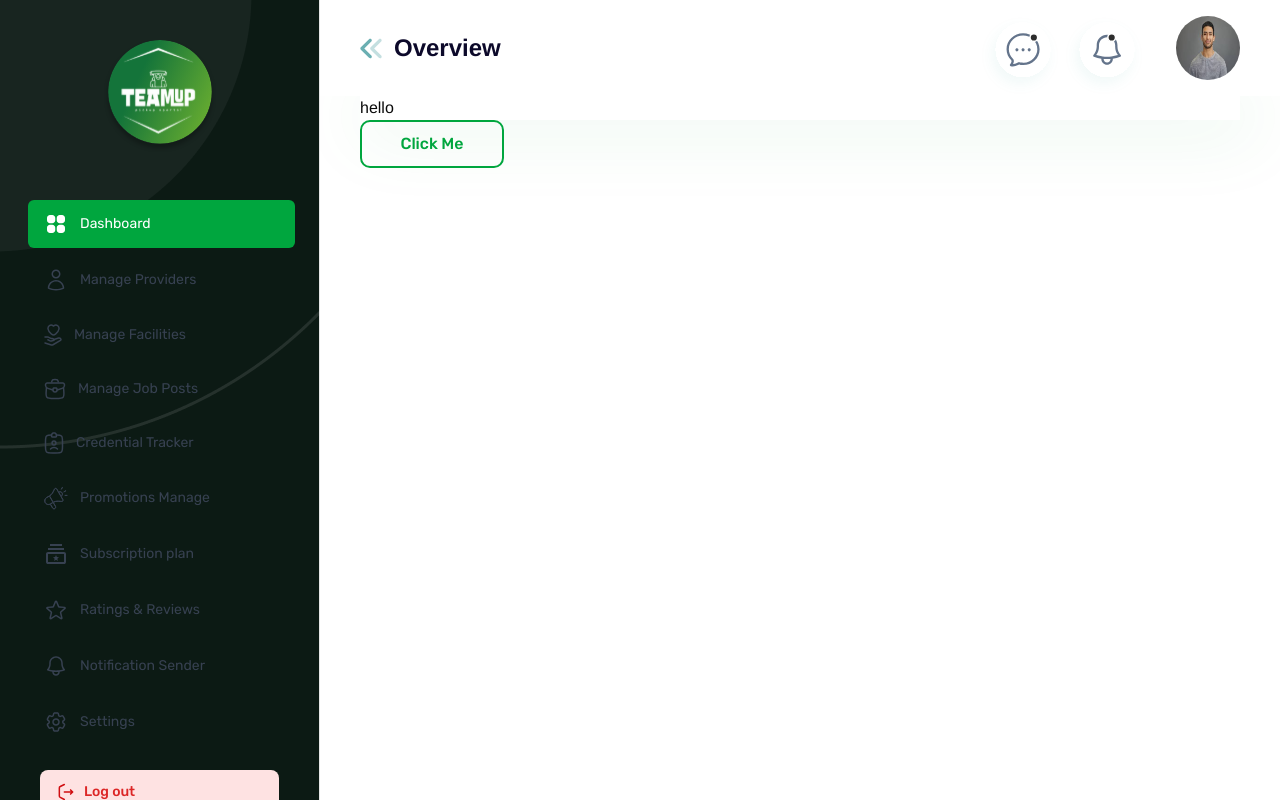
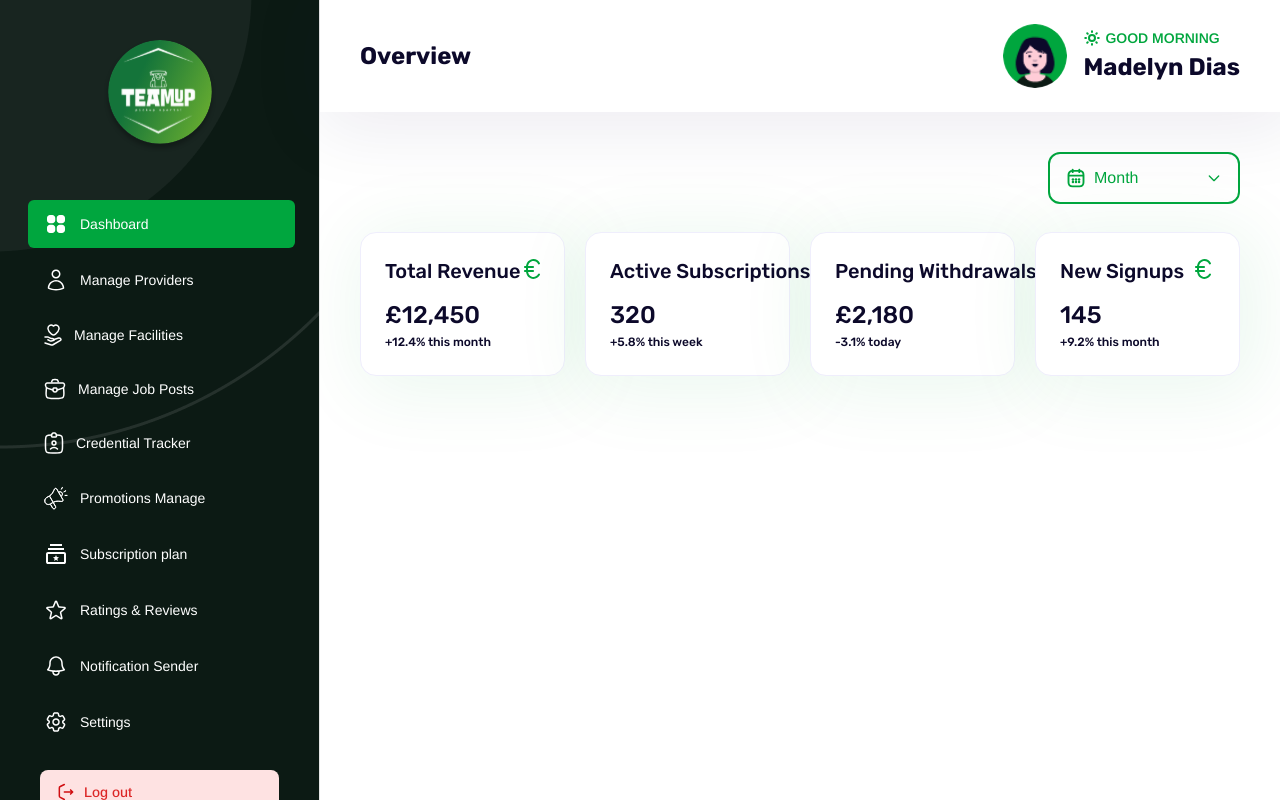
Before and after one commit to SMTech24-official/zerukion_dashboard, a Next.js app: page / in a window 1280 px wide. Built offline with nearby package versions, Linux system fonts and the light colour scheme.

Commit message:
Enhance Dashboard with Overview Cards and Custom Dropdown; update Navbar and styles

```diff
--- a/src/app/globals.css
+++ b/src/app/globals.css
@@ -7,10 +7,10 @@
   --font-poppins: "Rubik", sans-serif;
 }
 h1 {
-  font-family: var(--font-arimo);
+  font-family: var(--font-rubik);
 }
 body {
-  font-family: var(--font-rubik);
+  font-family: var(--font-arimo);
 }
 
 /* pi chart  */
--- a/src/components/Dashboard/Dashboard.tsx
+++ b/src/components/Dashboard/Dashboard.tsx
@@ -1,13 +1,40 @@
-import { Button } from "../ui/button";
+"use client";
+
+import { overviewData } from "@/constants/overviewInfo";
+import OverviewCard from "../ui/OverviewCard";
+import { CustomDropdown } from "../ui/dropdown";
+import { useState } from "react";
 
 export default function Dashboard() {
+  const [selectedTimeType, setSelectedTimeType] = useState("Month");
+  const timeTypes = [
+    { value: "Year", label: "Year" },
+    { value: "Month", label: "Month" },
+    { value: "Week", label: "Week" },
+  ];
   return (
-    <div className="px-10">
-      <h1 className="bg-white shadow-custom ">hello</h1>
-
-      <Button variant="outline"  className="w-36 ">
-        Click Me
-      </Button>
+    <div className="p-5 md:p-10">
+      <div className=" flex justify-end">
+        <div className="w-48">
+          <CustomDropdown
+            options={timeTypes}
+            value={selectedTimeType}
+            onChange={setSelectedTimeType}
+            placeholder="Select a time type"
+          />
+        </div>
+      </div>
+      <div className="grid grid-cols-1 md:grid-cols-2 xl:grid-cols-4 gap-5 py-7">
+        {overviewData?.map((data, index: number) => (
+          <OverviewCard
+            key={index}
+            title={data.title}
+            amount={data.amount}
+            percentage={data.percentage}
+            icon={data.icon}
+          />
+        ))}
+      </div>
     </div>
   );
 }
--- a/src/components/Navbar/DashboardNavbar/NavbarSlider.tsx
+++ b/src/components/Navbar/DashboardNavbar/NavbarSlider.tsx
@@ -109,7 +109,7 @@ const SidebarContent = ({
             className={`flex items-center gap-3 px-4 py-3 mb-2 rounded-md transition-colors ${
               path === item.route
                 ? "bg-primaryColor text-white"
-                : "text-gray-700 hover:bg-primaryColor hover:text-white"
+                : "text-white hover:bg-primaryColor hover:text-white"
             }`}
           >
             <span className="text-xl">
--- a/src/components/Navbar/Navbar.tsx
+++ b/src/components/Navbar/Navbar.tsx
@@ -1,46 +1,23 @@
 "use client";
 
+import profileImage from "@/assets/Avatar.png";
 import Image from "next/image";
-import logo from "@/assets/icon/arrow.svg";
-import profileImage from "@/assets/team1.jpg";
-import message from "@/assets/icon/message.svg";
-import notification from "@/assets/icon/notification.svg";
 
 export default function Navbar() {
   return (
-    <nav className={` h-24 flex px-2 md:px-10  bg-white z-[9] w-full`}>
+    <nav
+      className={`flex items-center px-2 md:px-10 py-6 shadow-[8px_8px_72px_10px_rgba(21,14,73,0.08)]  bg-white z-[9] w-full`}
+    >
       <div className="flex justify-between w-full">
         <div className="hidden md:flex items-center gap-3">
-          <Image
-            src={logo}
-            alt="Logo"
-            className="object-contain h-full"
-            priority
-          />
           <h1 className="text-textColor text-2xl font-bold leading-normal">
             Overview
           </h1>
         </div>
         <div></div>
 
-        <div className=" flex items-center gap-8">
-          <div className="hidden md:flex items-center gap-1 mt-4">
-            <Image
-              src={message}
-              alt="Logo"
-              height={200}
-              width={200}
-              className="h-20 w-20"
-            />
+        <div className=" flex items-center gap-4">
 
-            <Image
-              src={notification}
-              alt="Logo"
-              height={200}
-              width={200}
-              className="h-20 w-20"
-            />
-          </div>
 
           <Image
             src={profileImage}
@@ -48,6 +25,45 @@ export default function Navbar() {
             className="h-16 w-16 rounded-full"
             priority
           />
+          <div>
+            <div className="flex items-center gap-1">
+              <svg
+                xmlns="http://www.w3.org/2000/svg"
+                width="18"
+                height="18"
+                viewBox="0 0 18 18"
+                fill="none"
+              >
+                <g clip-path="url(#clip0_3016_1790)">
+                  <path
+                    d="M9 12C10.6569 12 12 10.6569 12 9C12 7.34315 10.6569 6 9 6C7.34315 6 6 7.34315 6 9C6 10.6569 7.34315 12 9 12Z"
+                    stroke="#00A63E"
+                    stroke-width="2"
+                    stroke-linecap="round"
+                    stroke-linejoin="round"
+                  />
+                  <path
+                    d="M4.725 13.275L4.2 13.8M2.25 9H3H2.25ZM9 2.25V3V2.25ZM15 9H15.75H15ZM9 15V15.75V15ZM4.2 4.2L4.725 4.725L4.2 4.2ZM13.8 4.2L13.275 4.725L13.8 4.2ZM13.275 13.275L13.8 13.8L13.275 13.275Z"
+                    stroke="#00A63E"
+                    stroke-width="2"
+                    stroke-linecap="round"
+                    stroke-linejoin="round"
+                  />
+                </g>
+                <defs>
+                  <clipPath id="clip0_3016_1790">
+                    <rect width="18" height="18" fill="white" />
+                  </clipPath>
+                </defs>
+              </svg>
+              <p className="text-primaryColor text-sm font-semibold leading-[150%] ">
+                GOOD MORNING
+              </p>
+            </div>
+            <h1 className="text-[#0C092A] text-2xl font-bold leading-[150%]">
+              Madelyn Dias
+            </h1>
+          </div>
         </div>
       </div>
     </nav>
--- /dev/null
+++ b/src/components/ui/OverviewCard.tsx
@@ -0,0 +1,36 @@
+import React from "react";
+import { MediaButton } from "./icon";
+interface OverviewCardProps {
+  title?: string;
+  amount?: string;
+  percentage?: string;
+  icon?: any;
+}
+
+export default function OverviewCard({
+  title,
+  amount,
+  percentage,
+  icon,
+}: OverviewCardProps) {
+  return (
+    <div>
+      <div className="bg-white rounded-2xl border border-borderColor p-6 shadow-custom flex justify-between w-full">
+        <div>
+          <h1 className="text-textColor text-base xl:text-xl font-medium leading-[150%] mb-3 truncate line-clamp-1 w-full">
+            {title}
+          </h1>
+          <h1 className="text-textColor text-2xl font-medium leading-[150%]">
+            {amount}
+          </h1>
+          <h1 className="text-textColor text-xs font-medium leading-[150%]">
+            {percentage}
+          </h1>
+        </div>
+        <div>
+          <MediaButton type={icon || "pound"} />
+        </div>
+      </div>
+    </div>
+  );
+}
--- /dev/null
+++ b/src/components/ui/dropdown.tsx
@@ -0,0 +1,166 @@
+"use client";
+
+import { useState, useRef, useEffect } from "react";
+import { cn } from "@/lib/utils";
+import { MediaButton } from "./icon";
+
+interface DropdownOption {
+  value: string;
+  label: string;
+}
+
+interface CustomDropdownProps {
+  options: DropdownOption[];
+  value?: string;
+  onChange?: (value: string) => void;
+  placeholder?: string;
+  className?: string;
+  label?: string;
+}
+
+export function CustomDropdown({
+  options,
+  value,
+  onChange,
+  placeholder = "Select an option",
+  className,
+  label,
+}: CustomDropdownProps) {
+  const [isOpen, setIsOpen] = useState(false);
+  const [selectedValue, setSelectedValue] = useState(value || "");
+  const dropdownRef = useRef<HTMLDivElement>(null);
+
+  // Close dropdown when clicking outside
+  useEffect(() => {
+    function handleClickOutside(event: MouseEvent) {
+      if (
+        dropdownRef.current &&
+        !dropdownRef.current.contains(event.target as Node)
+      ) {
+        setIsOpen(false);
+      }
+    }
+
+    document.addEventListener("mousedown", handleClickOutside);
+    return () => {
+      document.removeEventListener("mousedown", handleClickOutside);
+    };
+  }, []);
+
+  // Handle keyboard navigation
+  useEffect(() => {
+    function handleKeyDown(event: KeyboardEvent) {
+      if (!isOpen) return;
+
+      if (event.key === "Escape") {
+        setIsOpen(false);
+      }
+    }
+
+    document.addEventListener("keydown", handleKeyDown);
+    return () => {
+      document.removeEventListener("keydown", handleKeyDown);
+    };
+  }, [isOpen]);
+
+  const handleSelect = (optionValue: string) => {
+    setSelectedValue(optionValue);
+    setIsOpen(false);
+    onChange?.(optionValue);
+  };
+
+  const selectedOption = options.find(
+    (option) => option.value === selectedValue
+  );
+
+  return (
+    <div className={cn("relative", className)} ref={dropdownRef}>
+      <label
+        htmlFor="description"
+        className="text-sm font-medium text-gray-700"
+      >
+        {label}
+      </label>
+      {/* Trigger Button */}
+      <button
+        type="button"
+        onClick={() => setIsOpen(!isOpen)}
+        className="w-full min-w-48 flex gap-2 items-center justify-between px-4 py-3 text-left text-primaryColor  border-2 border-primaryColor rounded-xl "
+        aria-haspopup="listbox"
+        aria-expanded={isOpen}
+      >
+        <div>
+          <MediaButton type="calender" />
+        </div>
+        <div className="flex items-center justify-between w-full">
+          <span className="block truncate ">
+            {selectedOption ? selectedOption.label : placeholder}
+          </span>
+          <div className="">
+            <svg
+              className={cn(
+                "w-4 h-4 text-primaryColor transition-transform duration-200",
+                isOpen && "rotate-180"
+              )}
+              fill="none"
+              stroke="currentColor"
+              viewBox="0 0 24 24"
+            >
+              <path
+                strokeLinecap="round"
+                strokeLinejoin="round"
+                strokeWidth={2}
+                d="M19 9l-7 7-7-7"
+              />
+            </svg>
+          </div>
+        </div>
+      </button>
+
+      {/* Dropdown Menu */}
+      {isOpen && (
+        <div className="absolute z-[9999] w-full mt-1 bg-white border-2 border-primaryColor rounded-xl  shadow-lg">
+          <ul
+            className="py-1 max-h-60 overflow-auto"
+            role="listbox"
+            aria-label="Options"
+          >
+            {options.map((option) => (
+              <li key={option.value}>
+                <button
+                  type="button"
+                  onClick={() => handleSelect(option.value)}
+                  className={cn(
+                    "w-full px-4 py-3 text-left text-gray-900 hover:bg-primaryColor hover:text-white transition-colors duration-150",
+                    selectedValue === option.value &&
+                      "bg-primaryColor text-white"
+                  )}
+                  role="option"
+                  aria-selected={selectedValue === option.value}
+                >
+                  {option.label}
+                </button>
+              </li>
+            ))}
+          </ul>
+        </div>
+      )}
+    </div>
+  );
+}
+// const [selectedBrand, setSelectedBrand] = useState("");
+
+// const timeTypes = [
+//   { value: "Year", label: "Year" },
+//   { value: "Month", label: "Month" },
+//   { value: "Week", label: "Week" },
+// ];
+
+{
+  /* <CustomDropdown
+  options={carBrands}
+  value={selectedBrand}
+  onChange={setSelectedBrand}
+  placeholder="Select a car brand"
+/>; */
+}
--- a/src/components/ui/icon.tsx
+++ b/src/components/ui/icon.tsx
@@ -2,56 +2,114 @@
 import React from "react";
 
 type MediaButtonProps = {
-  type: "buttonIcon";
+  type: "pound" | "calender";
 };
 
 const icons = {
-  buttonIcon: (
+  pound: (
     <svg
       xmlns="http://www.w3.org/2000/svg"
-      width="32"
-      height="32"
-      viewBox="0 0 20 20"
+      width="24"
+      height="24"
+      viewBox="0 0 24 24"
       fill="none"
     >
       <path
-        d="M14.1743 5.26477L4.85925 14.5798"
-        stroke="url(#paint0_linear_33001_64)"
-        strokeWidth="1.5"
-        strokeLinecap="round"
-        strokeLinejoin="round"
+        fill-rule="evenodd"
+        clip-rule="evenodd"
+        d="M4 10C4 9.44772 4.44772 9 5 9H13C13.5523 9 14 9.44772 14 10C14 10.5523 13.5523 11 13 11H5C4.44772 11 4 10.5523 4 10ZM4 14C4 13.4477 4.44772 13 5 13H13C13.5523 13 14 13.4477 14 14C14 14.5523 13.5523 15 13 15H5C4.44772 15 4 14.5523 4 14Z"
+        fill="#00A63E"
       />
       <path
-        d="M6.4812 4.85956H14.5812V12.9596"
-        stroke="url(#paint1_linear_33001_64)"
-        strokeWidth="1.5"
-        strokeLinecap="round"
-        strokeLinejoin="round"
+        fill-rule="evenodd"
+        clip-rule="evenodd"
+        d="M6 10C6 5.65859 9.26679 2 13.4615 2C16.2164 2 18.5879 3.59423 19.8739 5.90634C20.1424 6.38899 19.9687 6.99788 19.4861 7.26633C19.0034 7.53478 18.3945 7.36114 18.1261 6.87849C17.1507 5.12493 15.4076 4 13.4615 4C10.5191 4 8 6.60942 8 10V14C8 17.3906 10.5191 20 13.4615 20C15.4076 20 17.1507 18.8751 18.1261 17.1215C18.3945 16.6389 19.0034 16.4652 19.4861 16.7337C19.9687 17.0021 20.1424 17.611 19.8739 18.0937C18.5879 20.4058 16.2164 22 13.4615 22C9.26679 22 6 18.3414 6 14V10Z"
+        fill="#00A63E"
       />
-      <defs>
-        <linearGradient
-          id="paint0_linear_33001_64"
-          x1="4.85925"
-          y1="9.92227"
-          x2="14.1743"
-          y2="9.92227"
-          gradientUnits="userSpaceOnUse"
-        >
-          <stop offset="0.201923" stopColor="#7841FF" />
-          <stop offset="1" stopColor="#FF4392" />
-        </linearGradient>
-        <linearGradient
-          id="paint1_linear_33001_64"
-          x1="6.4812"
-          y1="8.90956"
-          x2="14.5812"
-          y2="8.90956"
-          gradientUnits="userSpaceOnUse"
-        >
-          <stop offset="0.201923" stopColor="#7841FF" />
-          <stop offset="1" stopColor="#FF4392" />
-        </linearGradient>
-      </defs>
+    </svg>
+  ),
+  calender: (
+    <svg
+      xmlns="http://www.w3.org/2000/svg"
+      width="20"
+      height="20"
+      viewBox="0 0 16 16"
+      fill="none"
+    >
+      <path
+        d="M5.33325 1.33325V3.33325"
+        stroke="#00a63e"
+        stroke-width="1.5"
+        stroke-miterlimit="10"
+        stroke-linecap="round"
+        stroke-linejoin="round"
+      />
+      <path
+        d="M10.6667 1.33325V3.33325"
+        stroke="#00a63e"
+        stroke-width="1.5"
+        stroke-miterlimit="10"
+        stroke-linecap="round"
+        stroke-linejoin="round"
+      />
+      <path
+        d="M2.33325 6.06006H13.6666"
+        stroke="#00a63e"
+        stroke-width="1.5"
+        stroke-miterlimit="10"
+        stroke-linecap="round"
+        stroke-linejoin="round"
+      />
+      <path
+        d="M14 5.66659V11.3333C14 13.3333 13 14.6666 10.6667 14.6666H5.33333C3 14.6666 2 13.3333 2 11.3333V5.66659C2 3.66659 3 2.33325 5.33333 2.33325H10.6667C13 2.33325 14 3.66659 14 5.66659Z"
+        stroke="#00a63e"
+        stroke-width="1.5"
+        stroke-miterlimit="10"
+        stroke-linecap="round"
+        stroke-linejoin="round"
+      />
+      <path
+        d="M10.4632 9.13338H10.4692"
+        stroke="#00a63e"
+        stroke-width="2"
+        stroke-linecap="round"
+        stroke-linejoin="round"
+      />
+      <path
+        d="M10.4632 11.1334H10.4692"
+        stroke="#00a63e"
+        stroke-width="2"
+        stroke-linecap="round"
+        stroke-linejoin="round"
+      />
+      <path
+        d="M7.99691 9.13338H8.0029"
+        stroke="#00a63e"
+        stroke-width="2"
+        stroke-linecap="round"
+        stroke-linejoin="round"
+      />
+      <path
+        d="M7.99691 11.1334H8.0029"
+        stroke="#00a63e"
+        stroke-width="2"
+        stroke-linecap="round"
+        stroke-linejoin="round"
+      />
+      <path
+        d="M5.52962 9.13338H5.53561"
+        stroke="#00a63e"
+        stroke-width="2"
+        stroke-linecap="round"
+        stroke-linejoin="round"
+      />
+      <path
+        d="M5.52962 11.1334H5.53561"
+        stroke="#00a63e"
+        stroke-width="2"
+        stroke-linecap="round"
+        stroke-linejoin="round"
+      />
     </svg>
   ),
 };
--- /dev/null
+++ b/src/constants/overviewInfo.tsx
@@ -0,0 +1,26 @@
+export const overviewData = [
+  {
+    title: "Total Revenue",
+    amount: "£12,450",
+    percentage: "+12.4% this month",
+    icon: "pound",
+  },
+  {
+    title: "Active Subscriptions",
+    amount: "320",
+    percentage: "+5.8% this week",
+    icon: "pound",
+  },
+  {
+    title: "Pending Withdrawals",
+    amount: "£2,180",
+    percentage: "-3.1% today",
+    icon: "pound",
+  },
+  {
+    title: "New Signups",
+    amount: "145",
+    percentage: "+9.2% this month",
+    icon: "pound",
+  },
+];
--- a/tailwind.config.ts
+++ b/tailwind.config.ts
@@ -15,6 +15,7 @@ export default {
         secondaryColor: "#0A0A0A",
         textColor: "#0C092A",
         paragraphColor: "#717182",
+        borderColor: "#EFEEFC",
         foreground: "hsl(var(--foreground))",
         background: "hsl(var(--background))",
         card: {
```
Also changed, not shown: src/assets/Avatar.png (added).
